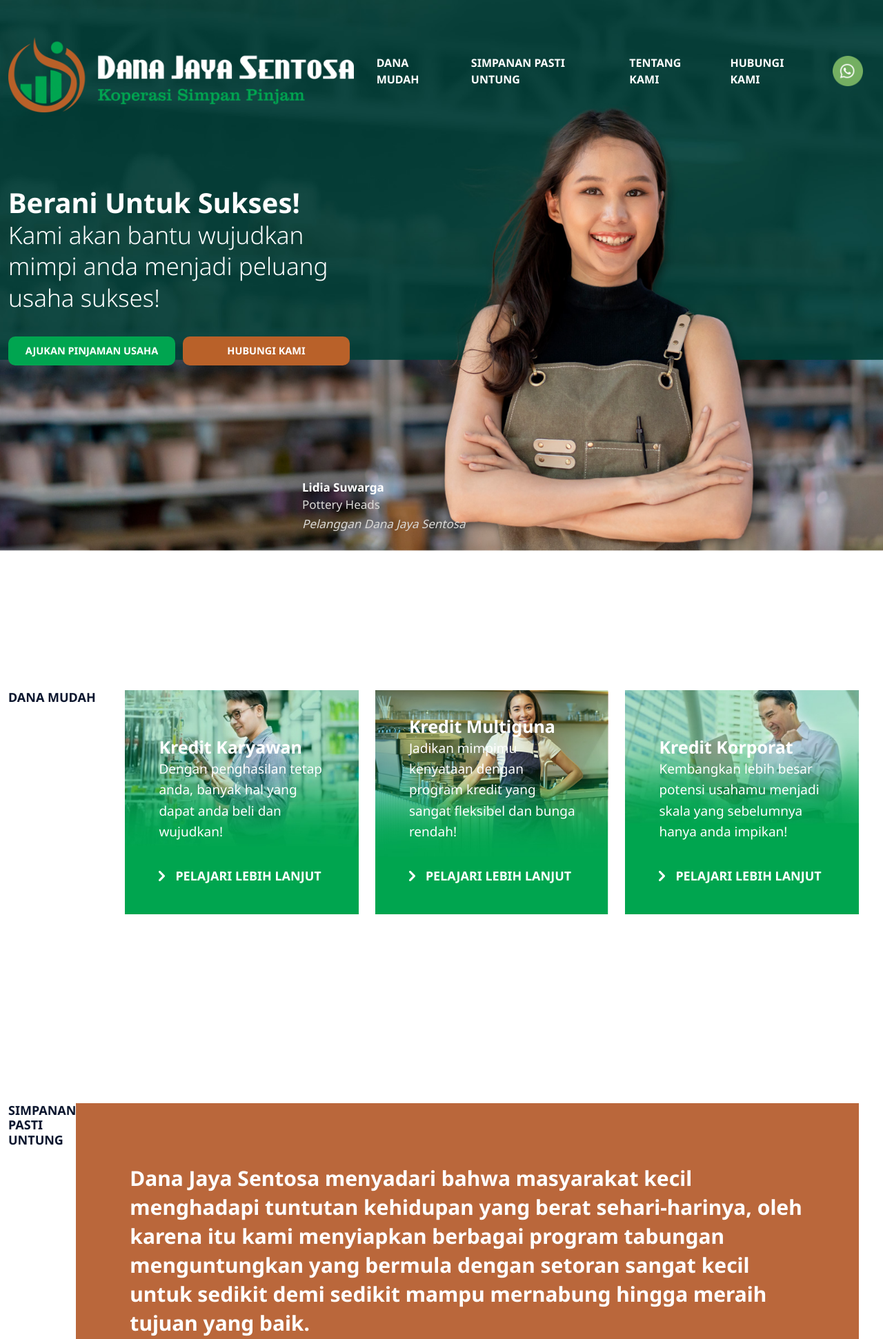
After one commit to ilhamsyah09/dana-jaya-sentosa, a PHP site: page /index.php in a window 1280 px wide. The commit adds this page. Shown: the top 1942 px of the page at 69% size. Run offline with PHP 8.4, Linux system fonts and the light colour scheme.

Commit message:
fix php include

```diff
--- a/assets/css/style.css
+++ b/assets/css/style.css
@@ -10,6 +10,37 @@
 .left-title {
     flex-basis: 200px;
 }
+
+/* header start */
+header nav.navbar.navbar-expand-lg {
+    padding-top: 49px;
+}
+header nav .offcanvas-body {
+    padding-bottom: 11px !important;
+}
+header nav .offcanvas-body .nav-item a.nav-link {
+    font-family: 'Noto Sans', sans-serif;
+    font-size: 16px;
+    font-weight: 700;
+    color: white;
+    padding: 8px 17px;
+}
+header.header {
+    position: fixed;
+    overflow: hidden;
+    z-index: 10;
+    width: 100%;
+}
+
+.stiky-header {
+    position: sticky;
+    overflow: hidden;
+    width: 100%;
+    z-index: 10;
+    background-color: #003d36;
+    padding-top: 8px !important;
+}
+/* header emd */
 
 /* home1 main-banner start */
 section.home1.main-banner {
--- /dev/null
+++ b/include/_footer.php
@@ -0,0 +1,15 @@
+<script src="https://cdn.jsdelivr.net/npm/bootstrap@5.3.2/dist/js/bootstrap.bundle.min.js" integrity="sha384-C6RzsynM9kWDrMNeT87bh95OGNyZPhcTNXj1NW7RuBCsyN/o0jlpcV8Qyq46cDfL" crossorigin="anonymous"></script>
+    <script>
+        window.addEventListener('scroll', function() {
+            const header = document.querySelector('.navbar-expand-lg');
+            const scrollPosition = window.scrollY;
+
+            if (scrollPosition >= 50) {
+                header.classList.add('stiky-header');
+            } else {
+                header.classList.remove('stiky-header');
+            }
+        })
+    </script>
+</body>
+</html>
--- /dev/null
+++ b/include/_head.php
@@ -0,0 +1,13 @@
+<!DOCTYPE html>
+<html lang="en">
+<head>
+    <meta charset="UTF-8">
+    <meta name="viewport" content="width=device-width, initial-scale=1.0">
+    <title>Dana Jaya Sentosa</title>
+    <link href="https://cdn.jsdelivr.net/npm/bootstrap@5.3.2/dist/css/bootstrap.min.css" rel="stylesheet" integrity="sha384-T3c6CoIi6uLrA9TneNEoa7RxnatzjcDSCmG1MXxSR1GAsXEV/Dwwykc2MPK8M2HN" crossorigin="anonymous">
+    <link rel="preconnect" href="https://fonts.googleapis.com">
+    <link rel="preconnect" href="https://fonts.gstatic.com" crossorigin>
+    <link href="https://fonts.googleapis.com/css2?family=Montserrat&family=Noto+Sans:wght@300;400;500;600;700;800;900&display=swap" rel="stylesheet">
+    <link rel="stylesheet" href="assets/css/style.css">
+</head>
+<body>
--- /dev/null
+++ b/include/_header.php
@@ -0,0 +1,41 @@
+<header class="header">
+            <nav class="navbar navbar-expand-lg">
+                <div class="custom container">
+                    <a href="#" class="navbar-brand">
+                        <img src="assets/images/main-logo.png" class="img-fluid" alt="">
+                    </a>
+                    <button class="navbar-toggler" type="button" data-bs-toggle="offcanvas" data-bs-target="#offcanvasNavbar" aria-controls="offcanvasNavbar" aria-label="Toggle navigation">
+                        <span class="navbar-toggler-icon"></span>
+                    </button>
+                    <div class="offcanvas offcanvas-end" tabindex="-1" id="offcanvasNavbar" aria-labelledby="offcanvasNavbarLabel">
+                        <div class="offcanvas-header">
+                            <a href="#" class="navbar-brand active">
+                                <img src="assets/images/main-logo.png" class="img-fluid" alt="">
+                            </a>
+                            <button type="button" class="btn-close" data-bs-dismiss="offcanvas" aria-label="Close"></button>
+                        </div>
+                        <div class="offcanvas-body">
+                            <ul class="navbar-nav align-items-center justify-content-end flex-grow-1">
+                                <li class="nav-item">
+                                    <a href="#" class="nav-link">DANA MUDAH</a>
+                                </li>
+                                <li class="nav-item">
+                                    <a href="#" class="nav-link">SIMPANAN PASTI UNTUNG</a>
+                                </li>
+                                <li class="nav-item">
+                                    <a href="#" class="nav-link">TENTANG KAMI</a>
+                                </li>
+                                <li class="nav-item">
+                                    <a href="#" class="nav-link">HUBUNGI KAMI</a>
+                                </li>
+                                <li class="nav-item">
+                                    <a href="#" class="nav-link">
+                                        <img src="assets/images/wa-logo.png" class="img-fluid" alt="">
+                                    </a>
+                                </li>
+                            </ul>
+                        </div>
+                    </div>
+                </div>
+            </nav>
+        </header>
--- /dev/null
+++ b/include/_part_footer.php
@@ -0,0 +1,56 @@
+<footer class="footer">
+            <div class="custom container">
+                <div class="footer-content-top">
+                    <div class="list-nav d-flex align-items-start">
+                        <div class="item">
+                            <h3>PT. DANA JAYA SENTOSA</h3>
+                            <div class="mail">
+                                <p>info@danajayasentosa.com</p>
+                            </div>
+                            <div class="phone">
+                                <p>T. +62 813 1813 7171</p>
+                            </div>
+                        </div>
+                        <div class="item">
+                            <h3>KANTOR PUSAT</h3>
+                            <div class="address">
+                                <p>Jl. Ahmad Yani 121
+                                   <br> Sidoarjo,Jawa Timur
+                                   <br> Indonesia</p>
+                            </div>
+                        </div>
+                        <div class="item">
+                            <div class="nav-footer">
+                                <li class="nav-item">
+                                    <a href="#" class="nav-link">DANA MUDAH</a>
+                                </li>
+                                <li class="nav-item">
+                                    <a href="#" class="nav-link">SIMPANAN PASTI UNTUNG</a>
+                                </li>
+                                <li class="nav-item">
+                                    <a href="#" class="nav-link">TENTANG KAMI</a>
+                                </li>
+                                <li class="nav-item">
+                                    <a href="#" class="nav-link">HUBUNGI KAMI</a>
+                                </li>
+                            </div>
+                        </div>
+                    </div>
+                </div>
+                <div class="footer-content-bottom">
+                    <div class="inside-content d-flex align-items-center justify-content-between">
+                        <div class="main-logo">
+                            <img src="assets/images/logo-footer.png" class="img-fluid" alt="">
+                        </div>
+                        <div class="copyright">
+                            <p>©COPYRIGHT PT. DANA JAYA SENTOSA
+                                <br> All right reserved.
+                            </p>
+                        </div>
+                        <div class="design-by">
+                            <p>Website design by Mark Design.</p>
+                        </div>
+                    </div>
+                </div>
+            </div>
+        </footer>
--- /dev/null
+++ b/index.php
@@ -0,0 +1,259 @@
+<?php include 'include/_head.php' ?>
+<div class="wrapper">
+    <?php include 'include/_header.php' ?>
+    <div class="main-content">
+        <section class="home1 main-banner">
+            <div class="custom container">
+                <div class="inside-content d-flex align-items-center">
+                    <div class="left-caption">
+                        <h3>Berani Untuk Sukses!</h3>
+                        <p>Kami akan bantu wujudkan mimpi anda menjadi peluang usaha sukses!</p>
+                        <div class="btn-wrapper d-flex align-items-center">
+                            <button class="btn green" type="button">
+                                AJUKAN PINJAMAN USAHA
+                            </button>
+                            <button class="btn orange" type="button">
+                                HUBUNGI KAMI
+                            </button>
+                        </div>
+                    </div>
+                </div>
+            </div>
+            <div class="tag-name">
+                <h3>Lidia Suwarga</h3>
+                <p>Pottery Heads</p>
+                <p>Pelanggan Dana Jaya Sentosa</p>
+            </div>
+        </section>
+
+        <section class="home2 dana-mudah">
+            <div class="custom container">
+                <div class="inside-content d-flex align-items-start justify-content-between">
+                    <div class="left-title">
+                        <h3>DANA MUDAH</h3>
+                    </div>
+                    <div class="list-credit">
+                        <div class="row">
+                            <div class="col-sm-12 col-md-6 col-lg-4">
+                                <div class="item">
+                                    <img src="assets/images/img-dana-mudah1.jpg" class="img-fluid" alt="">
+                                <div class="text-caption">
+                                    <h3>Kredit Karyawan</h3>
+                                    <p>Dengan penghasilan tetap anda, banyak hal yang dapat anda beli dan wujudkan!</p>
+                                    <a href="#" class="nav-link d-flex align-items-center">
+                                        <img src="assets/images/icon-right.png" class="img-fluid" alt="">
+                                        PELAJARI LEBIH LANJUT
+                                    </a>
+                                </div>
+                                </div>
+                            </div>
+                            <div class="col-sm-12 col-md-6 col-lg-4">
+                                <div class="item">
+                                    <img src="assets/images/img-dana-mudah2.jpg" class="img-fluid" alt="">
+                                <div class="text-caption">
+                                    <h3>Kredit Multiguna</h3>
+                                    <p>Jadikan mimpimu kenyataan dengan program kredit yang sangat fleksibel dan bunga rendah!</p>
+                                    <a href="#" class="nav-link d-flex align-items-center">
+                                        <img src="assets/images/icon-right.png" class="img-fluid" alt="">
+                                        PELAJARI LEBIH LANJUT
+                                    </a>
+                                </div>
+                                </div>
+                            </div>
+                            <div class="col-sm-12 col-md-6 col-lg-4">
+                                <div class="item">
+                                    <img src="assets/images/img-dana-mudah3.jpg" class="img-fluid" alt="">
+                                <div class="text-caption">
+                                    <h3>Kredit Korporat</h3>
+                                    <p>Kembangkan lebih besar potensi usahamu menjadi skala yang sebelumnya hanya anda impikan!</p>
+                                    <a href="#" class="nav-link d-flex align-items-center">
+                                        <img src="assets/images/icon-right.png" class="img-fluid" alt="">
+                                        PELAJARI LEBIH LANJUT
+                                    </a>
+                                </div>
+                                </div>
+                            </div>
+                        </div>
+                    </div>
+                </div>
+            </div>
+        </section>
+
+        <section class="home3 simpanan">
+            <div class="custom container">
+                <div class="outer-content">
+                    <div class="inside-content d-flex align-items-start justify-content-between">
+                        <div class="left-title">
+                            <h3>SIMPANAN PASTI UNTUNG</h3>
+                        </div>
+                        <div class="right-content orange-bg">
+                            <div class="description">
+                                <h3>Dana Jaya Sentosa menyadari bahwa masyarakat kecil menghadapi tuntutan kehidupan yang berat sehari-harinya, oleh karena itu kami menyiapkan berbagai program tabungan menguntungkan yang bermula dengan setoran sangat kecil untuk sedikit demi sedikit mampu mernabung hingga meraih tujuan yang baik.</h3>
+                            </div>
+                            <div class="wrapper-list">
+                            <div class="list-metode">
+                                <div class="box-content d-flex align-items-start">
+                                    <div class="img">
+                                        <img src="assets/images/icon1.jpg"  class=d" alt="">
+                                    </div>
+                                    <div class="right-caption">
+                                        <h3>Simpanan Sukarela</h3>
+                                        <p>Simpanan berbunga dengan setoran awal mulai dari 15ribu rupiah!</p>
+                                        <a href="#" class="nav-link d-flex align-items-center">
+                                            <img src="assets/images/icon-right.png" class="img-fluid" alt="">
+                                            PELAJARI LEBIH LANJUT
+                                        </a>
+                                    </div>
+                                </div>
+                                <div class="box-content d-flex align-items-start">
+                                    <div class="img">
+                                        <img src="assets/images/icon2.jpg" class="" alt="">
+                                    </div>
+                                    <div class="right-caption">
+                                        <h3>Simpanan Hari Raya</h3>
+                                        <p>Simpanan berbunga tinggi siap dipetik saat hari raya dan berhadiah parcel!</p>
+                                        <a href="#" class="nav-link d-flex align-items-center">
+                                            <img src="assets/images/icon-right.png" class="img-fluid" alt="">
+                                            PELAJARI LEBIH LANJUT
+                                        </a>
+                                    </div>
+                                </div>
+                                <div class="box-content d-flex align-items-start">
+                                    <div class="img">
+                                        <img src="assets/images/icon3.jpg" class="" alt="">
+                                    </div>
+                                    <div class="right-caption">
+                                        <h3>Simpanan Bisnis</h3>
+                                        <p>Simpanan menguntungkan berbunga agresif dengan setoran awal hanya sebesar 500ribu rupiah</p>
+                                        <a href="#" class="nav-link d-flex align-items-center">
+                                            <img src="assets/images/icon-right.png" class="img-fluid" alt="">
+                                            PELAJARI LEBIH LANJUT
+                                        </a>
+                                    </div>
+                                </div>
+                                <div class="box-content d-flex align-items-start">
+                                    <div class="img">
+                                        <img src="assets/images/icon4.jpg" class="" alt="">
+                                    </div>
+                                    <div class="right-caption">
+                                        <h3>Simpanan Masa</h3>
+                                        <p>Setoran berbunga menarik dengan setoran awal paling rendah, mulai dari 5000 rupiah dan rasakan nikmatnya di 6 bulan ke depan!</p>
+                                        <a href="#" class="nav-link d-flex align-items-center">
+                                            <img src="assets/images/icon-right.png" class="img-fluid" alt="">
+                                            PELAJARI LEBIH LANJUT
+                                        </a>
+                                    </div>
+                                </div>
+                                <div class="box-content d-flex align-items-start">
+                                    <div class="img">
+                                        <img src="assets/images/icon5.jpg" class="" alt="">
+                                    </div>
+                                    <div class="right-caption">
+                                        <h3>Simpanan Berjangka</h3>
+                                        <p>Program simpanan berjangka paling menarik di Indonesia dengan setoran awal mulai dari 50,000 rupiah </p>
+                                        <a href="#" class="nav-link d-flex align-items-center">
+                                            <img src="assets/images/icon-right.png" class="img-fluid" alt="">
+                                            PELAJARI LEBIH LANJUT
+                                        </a>
+                                    </div>
+                                </div>
+                                <div class="box-content d-flex align-items-start">
+                                    <div class="img">
+                                        <img src="assets/images/icon6.jpg" class="" alt="">
+                                    </div>
+                                    <div class="right-caption">
+                                        <h3>Deposito</h3>
+                                        <p>Program simpanan deposito berbunga tinggi untuk periode 1 / 3 / 6 / 12 bulan</p>
+                                        <a href="#" class="nav-link d-flex align-items-center">
+                                            <img src="assets/images/icon-right.png" class="img-fluid" alt="">
+                                            PELAJARI LEBIH LANJUT
+                                        </a>
+                                    </div>
+                                </div>
+                            </div>
+                            </div>
+                        </div>
+                    </div>
+                </div>
+            </div>
+        </section>
+
+        <section class="home4 tentang-kami">
+            <div class="custom container">
+                <div class="outer-content">
+                    <div class="inside-content d-flex align-items-start justify-content-between">
+                        <div class="left-title">
+                            <h3>TENTANG KAMI</h3>
+                        </div>
+                        <div class="right-content gray-bg">
+                            <div class="description">
+                                <h3>Dana Jaya Sentosa adalah rekan anda untuk Koperasi Simpan Pinjam yang nyaman, personal dan memahami anda. Berdiri di tahun 2011 berawal dari sebuah koperasi karyawan perusahaan WDX kini telah mengelola dana hingga cakupan nasional, memberi kesempatan kepada seluruh rakyat Indonesia untuk mewujudkan cita cita dan mimpi untuk kesejahteraan lebih baik. </h3>
+                            </div>
+                            <div class="wrapper-small-description d-flex justify-content-end">
+                                <!-- <div class="img">
+                                    <img src="assets/images/img-tentang-kami.jpg" class="img-fluid" alt="">
+                                </div> -->
+                                <div class="text">
+                                    <p>Dana Jaya Sentosa telah membuktikan sepak terjang kesuksesan dalam pengelolaan dana masyarakat kecil, mewujudkan impian mulai dari berangkat umrah, hingga memampukan masyarakat untuk mendirikan usaha kecil mikro hingga usaha kecil menengah.</p>
+                                    <p>Pengetahuan dan kepedulian Dana Jaya Sentosa terhadap masyarakat kecil ini lah yang menjadi dasar utama dalam merancang program simpanan maupun pinjaman yang menarik dan berorientasi kepada kemandirian pelanggan menuju kesuksesan.</p>
+                                    <p>Spesialisasi Dana Jaya Sentosa membuat para pelanggan mengembangkan diri dengan pengelolaan dana yang aman, terpercaya dan berfaedah. Kami memahami kebutuhan tiap pelanggan yang unik dan spesifik, ijinkan Dana Jaya Sentosa mengenal anda lebih lanjut untuk mewujudkan kesuksesan anda.</p>
+                                    <a href="#" class="nav-link d-flex align-items-center">
+                                        <img src="assets/images/icon-right-black.png" class="img-fluid" alt="">
+                                        PELAJARI LEBIH LANJUT
+                                    </a>
+                                </div>
+                            </div>
+                            <div class="img">
+                                <img src="assets/images/img-tentang-kami.jpg" class="img-fluid" alt="">
+                            </div>
+                        </div>
+                    </div>
+                </div>
+            </div>
+        </section>
+
+        <section class="home5 pelanggan-kami">
+            <div class="custom container">
+                <div class="outer-content">
+                    <div class="inside-content d-flex align-items-start justify-content-between">
+                        <div class="left-title">
+                            <h3>PELANGGAN KAMI</h3>
+                        </div>
+                        <div class="list-logo d-flex align-item-center justify-content-center">
+                            <img src="assets/images/logo1.jpg" class="img-fluid" alt="">
+                            <img src="assets/images/logo2.jpg" class="img-fluid" alt="">
+                            <img src="assets/images/logo3.jpg" class="img-fluid" alt="">
+                            <img src="assets/images/logo4.jpg" class="img-fluid" alt="">
+                            <img src="assets/images/logo5.jpg" class="img-fluid" alt="">
+                            <img src="assets/images/logo6.jpg" class="img-fluid" alt="">
+                            <img src="assets/images/logo7.jpg" class="img-fluid" alt="">
+                            <img src="assets/images/logo8.jpg" class="img-fluid" alt="">
+                            <img src="assets/images/logo9.jpg" class="img-fluid" alt="">
+                            <img src="assets/images/logo10.jpg" class="img-fluid" alt="">
+                        </div>
+                    </div>
+                </div>
+            </div>
+        </section>
+
+        <section class="home6 contact-us">
+            <div class="custom container">
+                <div class="outer-content">
+                    <div class="inside-content d-flex align-item-center">
+                        <div class="description">
+                            <h3>Tim konsultan keuangan kami berkomitmen untuk memberi solusi terbaik dalam mewujudkan kesuksesan atau mengelola dana usaha anda, kami hanya sejauh ketukan jari!</h3>
+                        </div>
+                        <div class="btn-contact">
+                            <a href="#" class="nav-link d-flex align-items-center justify-content-center">
+                                <img src="assets/images/icon-right-black.png" class="img-fluid" alt="">
+                                HUBUNGI KAMI
+                            </a>
+                        </div>
+                    </div>
+                </div>
+            </div>
+        </section>
+    </div>
+    <?php include 'include/_part_footer.php' ?>
+</div>
+<?php include 'include/_footer.php' ?>
```
Also changed, not shown: other parts of assets/css/style.css (+58 -3 lines), index.html (+92 -3 lines), assets/images/logo-footer.png (added).
